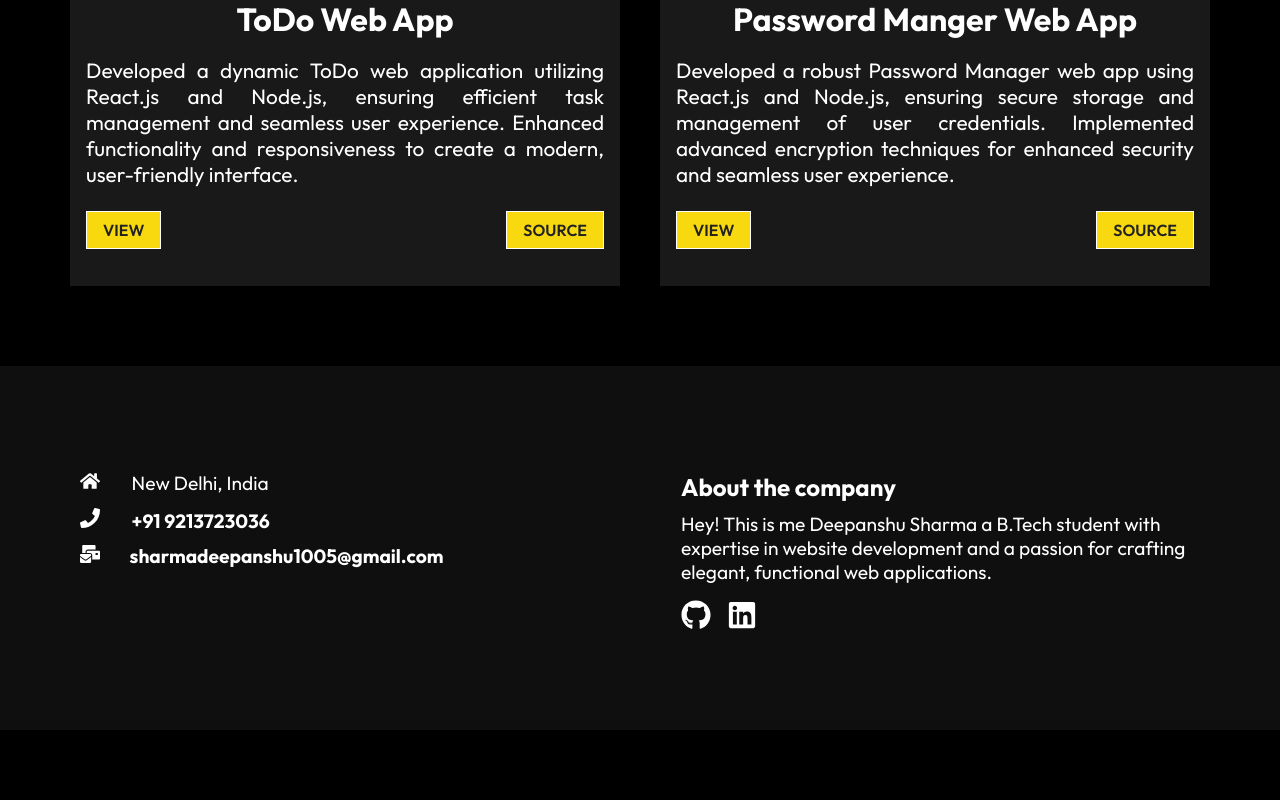
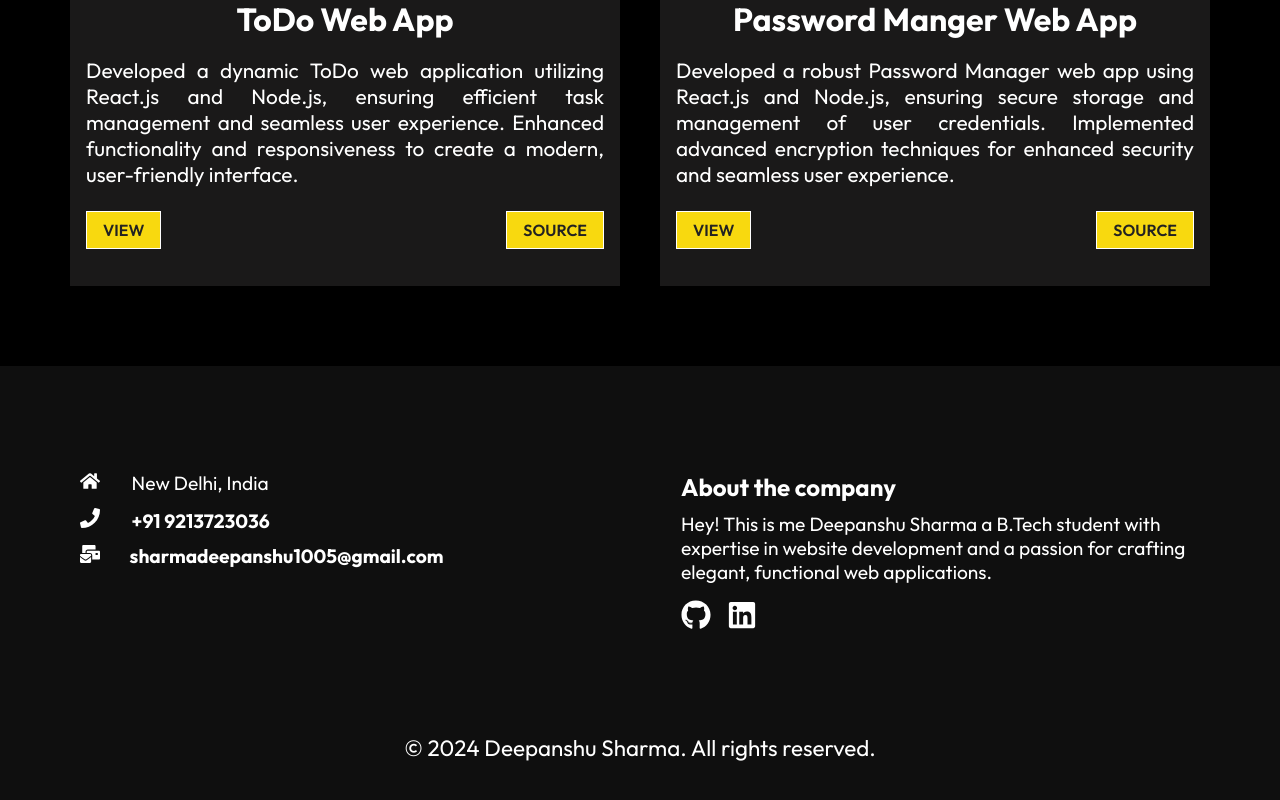
Before and after one commit to deepanshu921372/Portfolio, a React (Create React App) app: page / in a window 1280 px wide. Shown: the part 1988-2788 px from the top of the page. Before the commit the page ends 2718 px from the top, so only its background shows below. Built offline with nearby package versions, Linux system fonts and the light colour scheme.

Commit message:
Updated footer.js

```diff
--- a/src/components/Footer.js
+++ b/src/components/Footer.js
@@ -69,6 +69,9 @@ const Footer = () => {
           </div>
         </div>
       </div>
+        <div className="copyright">
+          &copy; 2024 Deepanshu Sharma. All rights reserved.
+        </div>
     </div>
   );
 };
--- a/src/components/FooterStyles.css
+++ b/src/components/FooterStyles.css
@@ -2,6 +2,9 @@
     width: 100%;
     padding: 6rem 0;
     background-color: rgba(19, 19, 19, 0.8);
+    display: flex;
+    flex-direction: column;
+    gap: 100px;
 }
 
 .footer-contain {
@@ -75,3 +78,9 @@ h2 {
     color: white;
     margin: 10px 0;
 }
+
+.copyright{
+    color: white;
+    font-size: 1.4rem;
+    margin: auto;
+}
```
